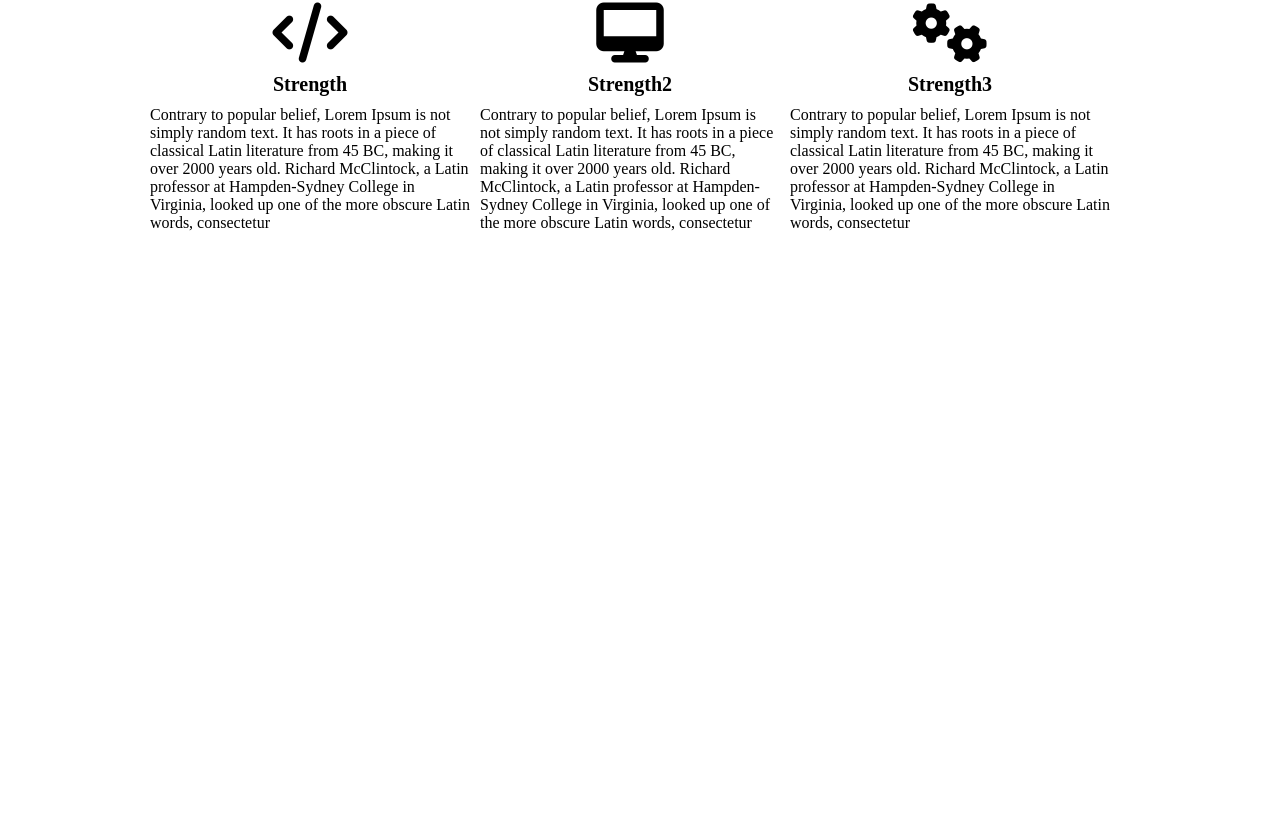
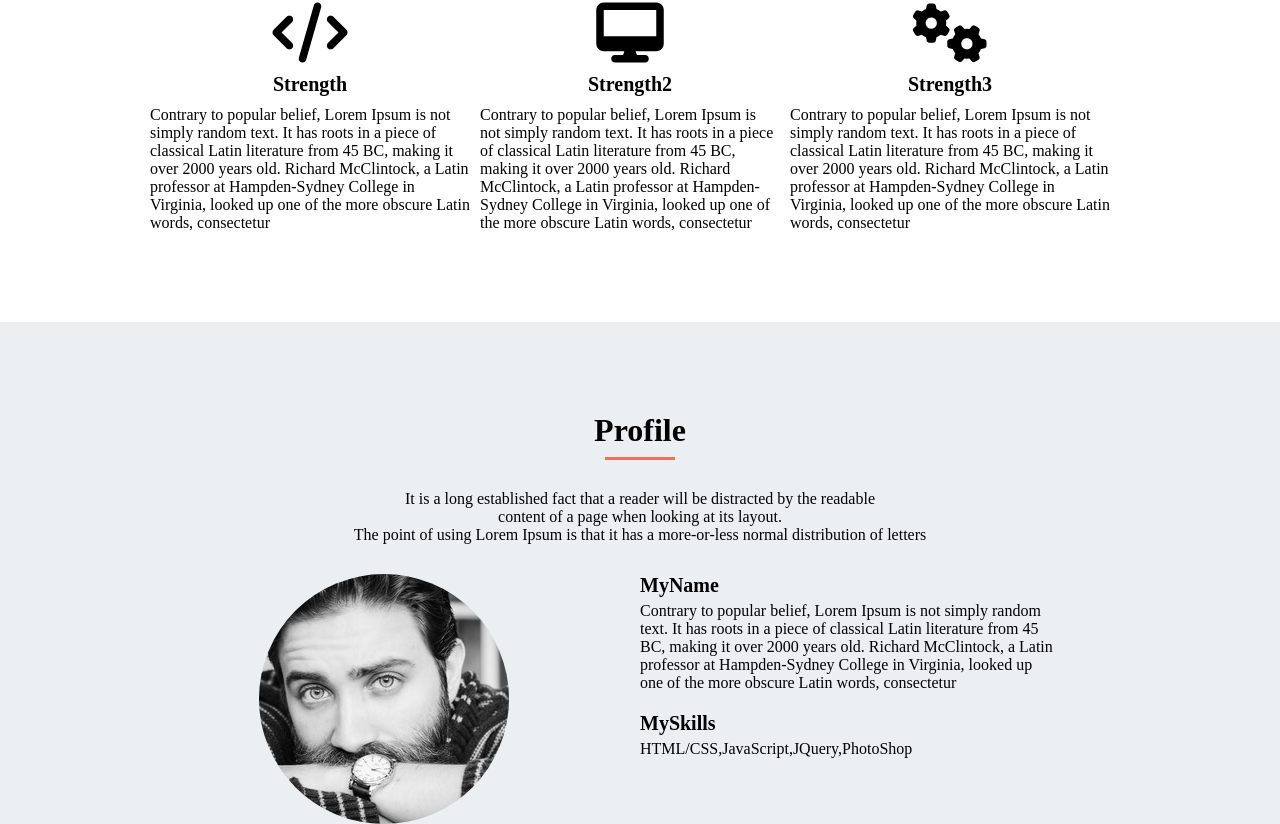
Before and after one commit to hirotomoriyama/wals, a plain HTML site: page index.html in a window 1280 px wide. Shown: the part 1821-2645 px from the top of the page. Before the commit the page ends 2143 px from the top, so only its background shows below. Drawn offline with Linux system fonts and the light colour scheme.

Commit message:
[Add]プロフィール部分を作成

```diff
--- a/index.html
+++ b/index.html
@@ -18,13 +18,15 @@
       </ul>
     </nav>
   </header>
+
   <main>
     <div class="main-visual">
       <h1>Lorem Ipsum</h1>
       <p>simply dummy text of the printing</p>
     </div>
   </main>
-  <content>
+
+  <div class="content">
     <div class="main-content">
       <h1>Portfolio</h1>
       <div class="line"></div>
@@ -42,8 +44,9 @@
       <div class="portfolio-image"></div>
       <div class="portfolio-image"></div>
     </div>
-  </content>
-  <feature>
+  </div>
+
+  <div class="feature">
     <div class="main-feature">
       <h1>Feature</h1>
       <div class="line"></div>
@@ -76,6 +79,39 @@
         </p>
       </div>
     </div>
-  </feature>
+  </div>
+
+  <div class="profile">
+    <div class="main-profile">
+      <h1>Profile</h1>
+      <div class="line"></div>
+      <p>
+        It is a long established fact that a reader will be distracted by the readable<br>
+        content of a page when looking at its layout.<br>
+        The point of using Lorem Ipsum is that it has a more-or-less normal distribution of letters
+      </p>
+    </div>
+    <div class="profile-detail">
+      <div class="profile-image">
+        <div class="profile-image-container">
+          <img src="img2/my-icon.jpg">
+        </div>
+      </div>
+      <div class="profile-text">
+        <h2 class="name">MyName</h2>
+        <p>
+          Contrary to popular belief, Lorem Ipsum is not simply random<br>
+          text. It has roots in a piece of classical Latin literature from 45<br>
+          BC, making it over 2000 years old. Richard McClintock, a Latin<br>
+          professor at Hampden-Sydney College in Virginia, looked up<br>
+          one of the more obscure Latin words, consectetur
+        </p>
+        <h2 class="skills">MySkills</h2>
+        <p>
+          HTML/CSS,JavaScript,JQuery,PhotoShop
+        </p>
+      </div>
+    </div>
+  </div>
 </body>
 </html>
--- a/style.css
+++ b/style.css
@@ -54,8 +54,8 @@ main {
   text-align: center;
 }
 
-content {
-  background-color: #ecef11;
+.content {
+  background-color: #eceff1;
 }
 
 .main-content {
@@ -176,3 +176,64 @@ content {
   padding: 10px 0;
   text-align: center;
 }
+
+.profile {
+  background-color: #eceff1;
+}
+
+.main-profile {
+  width: 1024px;
+  margin: 0 auto;
+}
+
+.main-profile h1 {
+  font-size: 32px;
+  color: #000000;
+  text-align: center;
+  padding: 90px 0 8px;
+}
+
+.main-profile p {
+  font-size: 16px;
+  color: #000000;
+  text-align: center;
+  padding: 30px 0;
+}
+
+.profile-detail {
+  width: 1024px;
+  display: flex;
+  flex-wrap: wrap;
+  margin: 0 auto;
+}
+
+.profile-image {
+  width: 512px;
+}
+
+.profile-image-container img {
+  width: 250px;
+  height: 250px;
+  border-radius: 50%;
+  display: block;
+  margin: 0 auto;
+}
+
+.profile-text {
+  width: 512px;
+}
+
+.name,
+.skills {
+  font-size: 20px;
+}
+
+.skills {
+  padding-top: 20px;
+}
+
+.profile-text p {
+  font-size: 16px;
+  color: #000000;
+  padding-top: 5px;
+}
```
